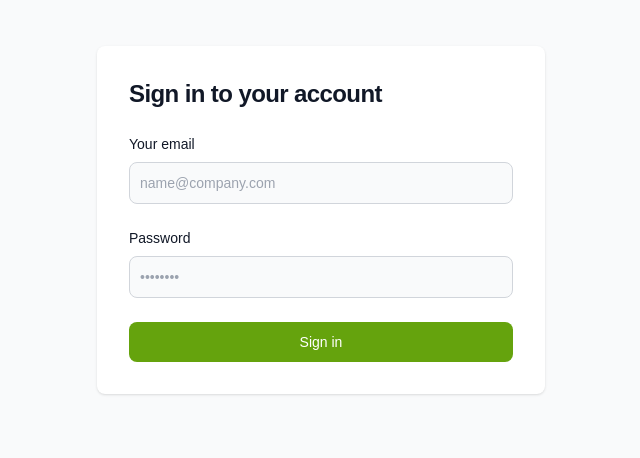
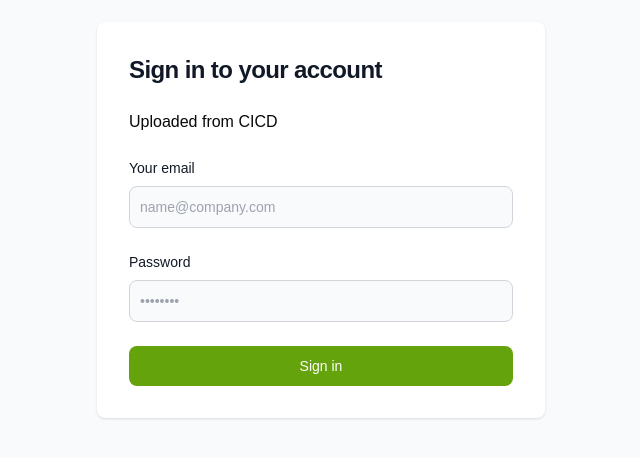
Before and after one commit to FahadHassan100/tokenSys, a Next.js app: page /tokensys/login in a window 1280 px wide. Shown: the part 180-638 px from the top of the page, without its empty margins (319-959 px from the left). Built offline with nearby package versions, Linux system fonts and the light colour scheme.

Commit message:
checking again

```diff
--- a/app/login/page.tsx
+++ b/app/login/page.tsx
@@ -9,6 +9,7 @@ const LoginPage = () => {
             <h1 className="text-xl font-bold leading-tight tracking-tight text-gray-900 md:text-2xl dark:text-white">
               Sign in to your account
             </h1>
+            <h3>Uploaded from CICD</h3>
             <form className="space-y-4 md:space-y-6" action={authentication}>
               <div>
                 <label
```
